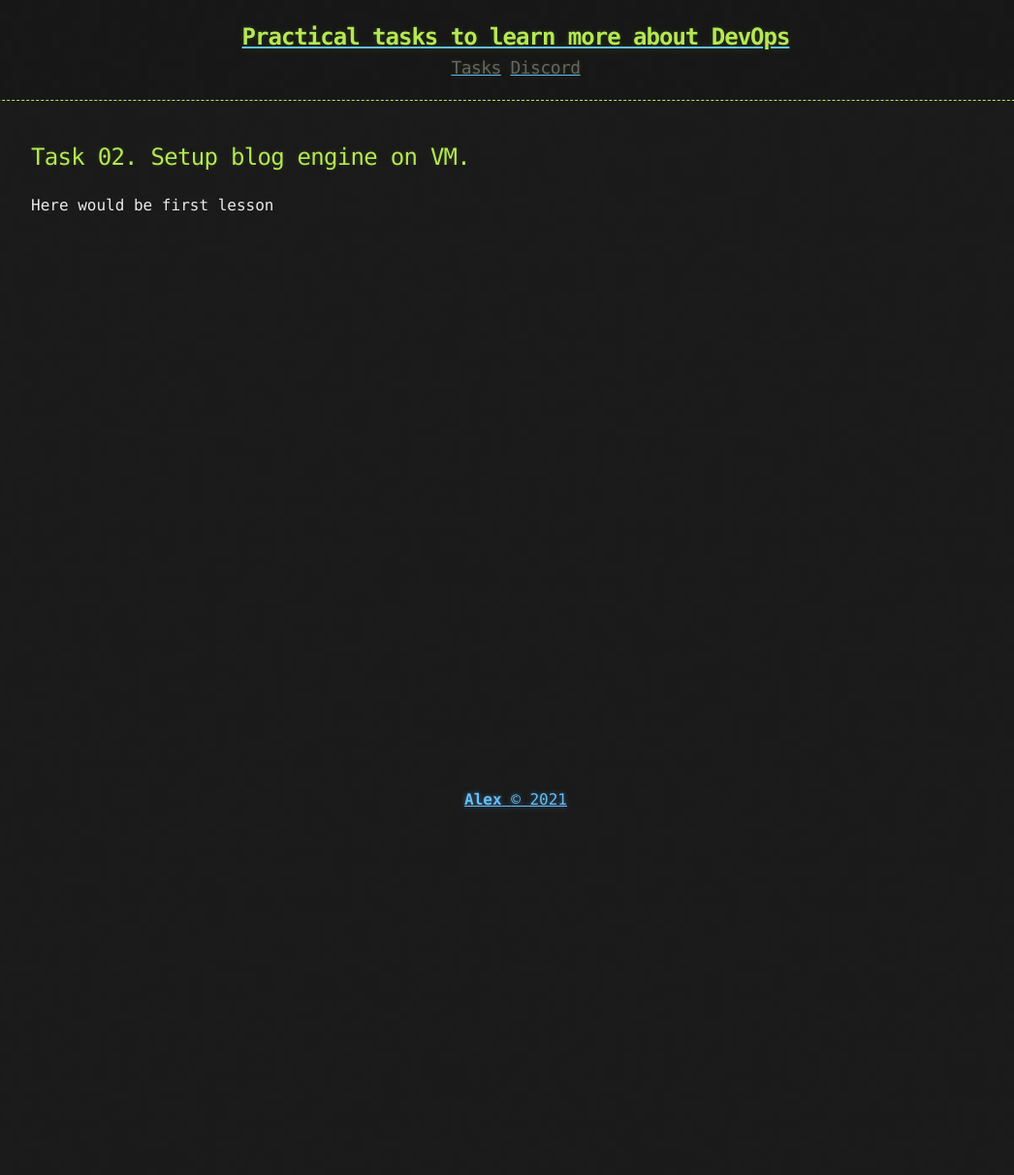
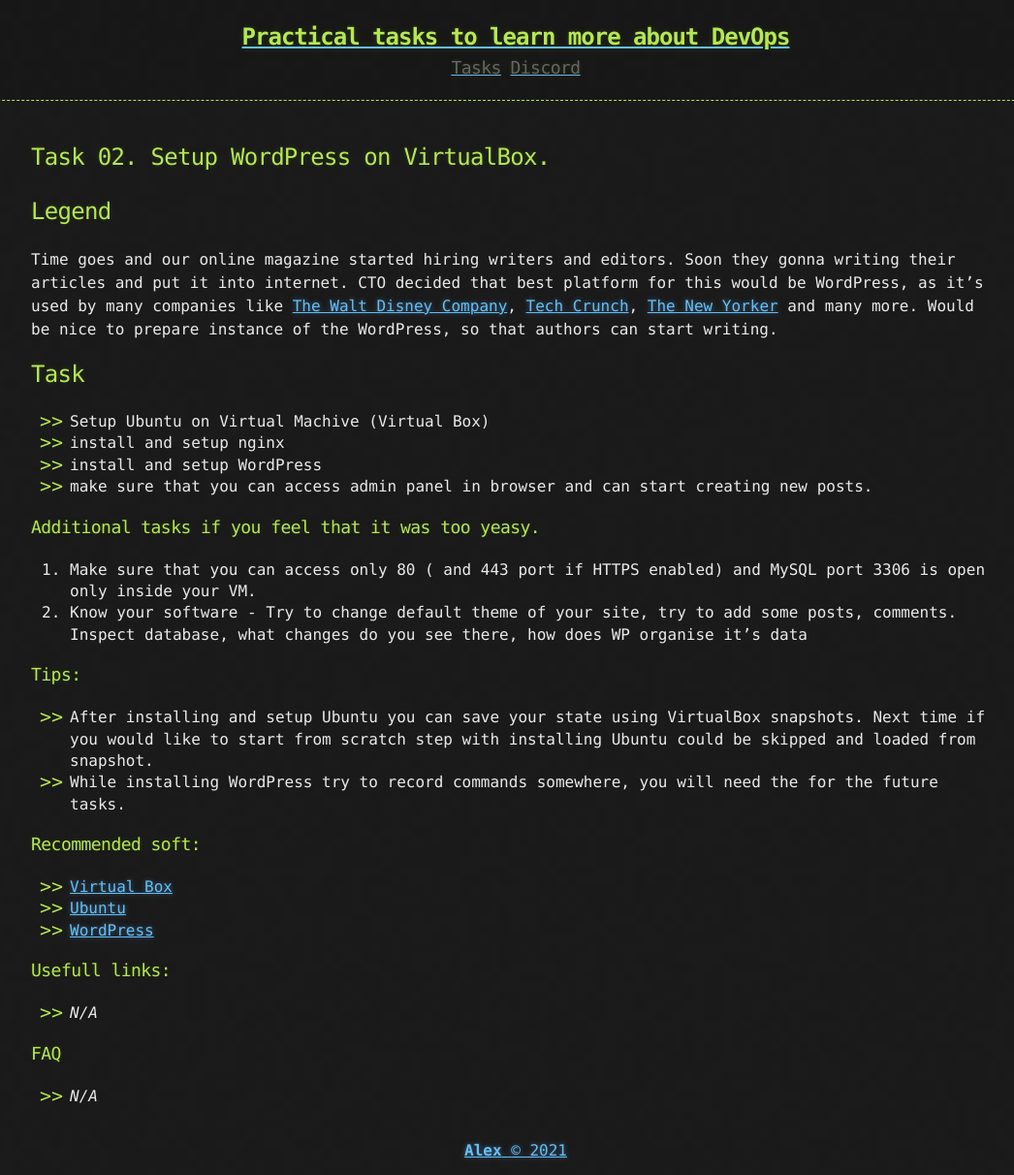
Before and after one commit to korney4eg/korney4eg.github.io, a Jekyll site: the page built from _posts/2021-01-01-phase1-task2-setup-blog-engine-on-vm.md, in a window 1280 px wide. Shown: the whole page at 97% size, without its empty margins (108-1154 px from the left). Built offline with Jekyll 4.4.1, drawn with Linux system fonts in a browser that asks for light colours; before the commit the page ends 900 px from its top, so only the background shows below that.

Commit message:
Add task2 for phase1

```diff
--- a/_posts/2021-01-01-phase1-task2-setup-blog-engine-on-vm.md
+++ b/_posts/2021-01-01-phase1-task2-setup-blog-engine-on-vm.md
@@ -1,7 +1,40 @@
 ---
-title: Task 02. Setup blog engine on VM.
+title: Task 02. Setup WordPress on VirtualBox.
 published: true
+active: true
 tags: "Phase1"
 ---
 
-Here would be first lesson
+## Legend
+
+Time goes and our online magazine started hiring writers and editors. Soon they gonna  writing their articles and put it into internet. CTO decided that best platform for this would be WordPress, as it's used by many companies like [The Walt Disney Company](https://thewaltdisneycompany.com/), [Tech Crunch](http://www.techcrunch.com/), [The New Yorker](http://www.newyorker.com/) and many more. Would be nice to prepare instance of the WordPress, so that authors can start writing.
+
+## Task
+
+* Setup Ubuntu on Virtual Machive (Virtual Box)
+* install and setup nginx
+* install and setup WordPress
+* make sure that you can access admin panel in browser and can start creating new posts.
+
+### Additional tasks if you feel that it was too yeasy.
+1. Make sure that you can access only 80 ( and 443 port if HTTPS enabled) and MySQL port 3306 is open only inside your VM.
+2. Know your software - Try to change default theme of your site, try to add some posts, comments. Inspect database, what changes do you see there, how does WP organise it's data
+
+### Tips:
+
+* After installing and setup Ubuntu you can save your state using VirtualBox snapshots. Next time if you would like to start from scratch step with installing Ubuntu could be skipped and loaded from snapshot.
+* While installing WordPress try to record commands somewhere, you will need the for the future tasks.
+
+### Recommended soft:
+
+* [Virtual Box](https://www.virtualbox.org/wiki/Downloads)
+* [Ubuntu](https://releases.ubuntu.com/20.04/ubuntu-20.04.2-live-server-amd64.iso)
+* [WordPress](https://wordpress.org/download/)
+
+### Usefull links:
+
+* *N/A*
+
+### FAQ
+
+* *N/A*
```
